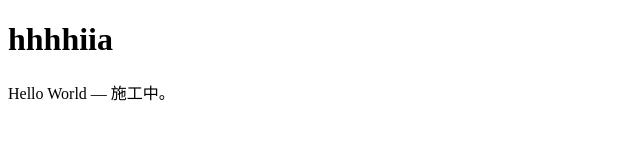
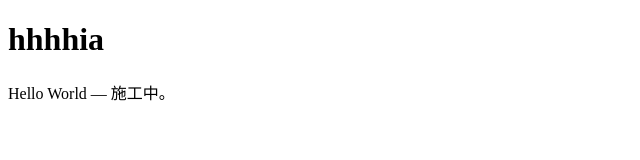
Before and after one commit to HHHHia/hhhhia.github.io, a plain HTML site: page index.html in a window 1280 px wide. Shown: the full height of the page, 0-640 px from the left. Drawn offline with Linux system fonts and the light colour scheme.

Commit message:
Update index.html

```diff
--- a/index.html
+++ b/index.html
@@ -3,10 +3,10 @@
 <head>
   <meta charset="utf-8">
   <meta name="viewport" content="width=device-width, initial-scale=1">
-  <title>hhhhiia</title>
+  <title>hhhhia</title>
 </head>
 <body>
-  <h1>hhhhiia</h1>
+  <h1>hhhhia</h1>
   <p>Hello World — 施工中。</p>
 </body>
 </html>
```
